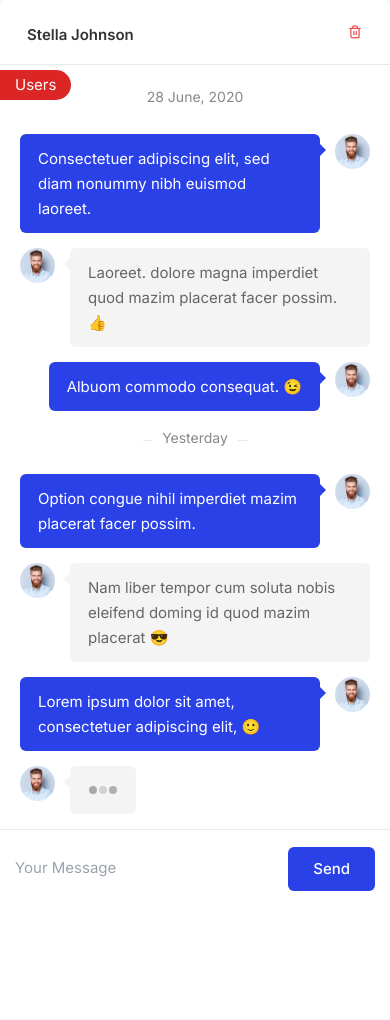
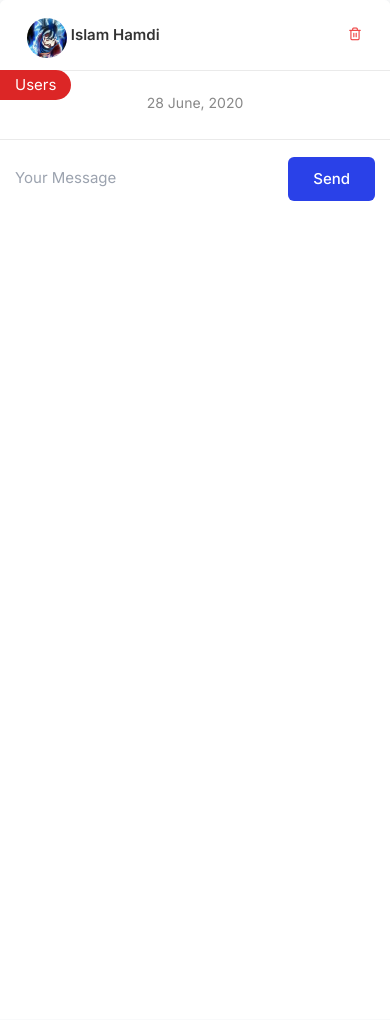
Before and after one commit to Islam412/Facebook-Clone, a Django app: a page that uses core/templates/chat/inbox_detail.html in a window 390 px wide. Shown: the part 65-1085 px from the top of the page. Run offline with Django 4.2, Linux system fonts and the light colour scheme; a user stored in the database is signed in; data comes from the database, SQL or seed files in the repository; both versions use the stored data as it was after the commit; some libraries are stand-ins or nearby versions.

Commit message:
return datat message in message detail

```diff
--- a/core/templates/chat/inbox.html
+++ b/core/templates/chat/inbox.html
@@ -35,7 +35,7 @@
                                                     <div class="message-by">
                                                         <div class="message-by-headline">
                                                             <h5>{{message.receiver.profile.full_name}}</h5>
-                                                            <span style="font-size: 15px;"><small>{{message.date|timesince}} ago</small></span>
+                                                            <span style="font-size: 14px;"><small>{{message.date|timesince}} ago</small></span>
                                                         </div>
                                                         <p>{{message.message}}</p>
                                                     </div>
--- a/core/templates/chat/inbox_detail.html
+++ b/core/templates/chat/inbox_detail.html
@@ -26,7 +26,7 @@
                             </div>
                             <div class="messages-inbox-inner" data-simplebar>
                                 <ul>
-                                    {% for message in chat_message %}
+                                    {% for message in message_list %}
                                         {% if request.user == message.sender %}
                                             <li>
                                                 <a href="#">
@@ -51,7 +51,7 @@
                                                     <div class="message-by">
                                                         <div class="message-by-headline">
                                                             <h5>{{message.sender.profile.full_name}}</h5>
-                                                            <span style="font-size: 15px;"><small>{{message.date|timesince}} ago</small></span>
+                                                            <span style="font-size: 14px;"><small>{{message.date|timesince}} ago</small></span>
                                                         </div>
                                                         <p>{{message.message}}</p>
                                                     </div>
@@ -80,8 +80,10 @@
                         <div class="message-content">
 
                             <div class="messages-headline">
-                                <h4> Stella Johnson </h4>
-                                <a href="#" class="message-action text-red-500"><i class="icon-feather-trash-2"></i> <span class="md:inline hidden"> Delete Conversation</span> </a>
+                                <div class="flex">
+                                    <img class="mr-1" src="{{ receiver_detail.profile.image.url }}" style="width: 40px; height: 40px; object-fit: cover; border-radius: 50%;" alt="">
+                                    <h4 class="ml-1"> {{ receiver_detail.profile.full_name|title }} </h4>
+                                </div>                                <a href="#" class="message-action text-red-500"><i class="icon-feather-trash-2"></i> <span class="md:inline hidden"> Delete Conversation</span> </a>
                             </div>
 
                             <div class="message-content-scrolbar" data-simplebar>
@@ -94,85 +96,30 @@
                                         <span>28 June, 2020</span>
                                     </div>
 
+                                    {% for message in message_detail %}
+                                        {% if message.sender == request.user %}
                                             <div class="message-bubble me">
                                                 <div class="message-bubble-inner">
-                                            <div class="message-avatar"><img src="assets/images/avatars/avatar-2.jpg" alt=""></div>
+                                                    <div class="message-avatar"><img src="{{message.sender.profile.image.url}}" alt=""></div>
                                                     <div class="message-text">
-                                                <p>Consectetuer adipiscing elit, sed diam nonummy nibh euismod laoreet.</p>
+                                                        <p>{{message.message}}</p>
                                                     </div>
                                                 </div>
                                                 <div class="clearfix"></div>
                                             </div>
-
+                                        {% else %}
                                             <div class="message-bubble">
                                                 <div class="message-bubble-inner">
-                                            <div class="message-avatar"><img src="assets/images/avatars/avatar-2.jpg" alt=""></div>
+                                                    <div class="message-avatar"><img src="{{message.sender.profile.image.url}}" alt=""></div>
                                                     <div class="message-text">
-                                                <p>Laoreet. dolore magna imperdiet quod mazim placerat facer possim. 👍</p>
+                                                        <p>{{message.message}}</p>
                                                     </div>
                                                 </div>
                                                 <div class="clearfix"></div>
                                             </div>
+                                        {% endif %}
+                                    {% endfor %}
 
-                                    <div class="message-bubble me">
-                                        <div class="message-bubble-inner">
-                                            <div class="message-avatar"><img src="assets/images/avatars/avatar-2.jpg" alt=""></div>
-                                            <div class="message-text">
-                                                <p>Albuom commodo consequat. 😉</p>
-                                            </div>
-                                        </div>
-                                        <div class="clearfix"></div>
-                                    </div>
-
-                                    <!-- Time Sign -->
-                                    <div class="message-time-sign">
-                                        <span>Yesterday</span>
-                                    </div>
-
-                                    <div class="message-bubble me">
-                                        <div class="message-bubble-inner">
-                                            <div class="message-avatar"><img src="assets/images/avatars/avatar-2.jpg" alt=""></div>
-                                            <div class="message-text">
-                                                <p>Option congue nihil imperdiet mazim placerat facer possim.</p>
-                                            </div>
-                                        </div>
-                                        <div class="clearfix"></div>
-                                    </div>
-
-                                    <div class="message-bubble">
-                                        <div class="message-bubble-inner">
-                                            <div class="message-avatar"><img src="assets/images/avatars/avatar-2.jpg" alt=""></div>
-                                            <div class="message-text">
-                                                <p> Nam liber tempor cum soluta nobis eleifend doming id quod mazim placerat 😎</p>
-                                            </div>
-                                        </div>
-                                        <div class="clearfix"></div>
-                                    </div>
-
-                                    <div class="message-bubble me">
-                                        <div class="message-bubble-inner">
-                                            <div class="message-avatar"><img src="assets/images/avatars/avatar-2.jpg" alt=""></div>
-                                            <div class="message-text">
-                                                <p>Lorem ipsum dolor sit amet, consectetuer adipiscing elit, 🙂</p>
-                                            </div>
-                                        </div>
-                                        <div class="clearfix"></div>
-                                    </div>
-
-                                    <div class="message-bubble">
-                                        <div class="message-bubble-inner">
-                                            <div class="message-avatar"><img src="assets/images/avatars/avatar-2.jpg" alt=""></div>
-                                            <div class="message-text">
-                                                <!-- Typing Indicator -->
-                                                <div class="typing-indicator">
-                                                    <span></span>
-                                                    <span></span>
-                                                    <span></span>
-                                                </div>
-                                            </div>
-                                        </div>
-                                        <div class="clearfix"></div>
-                                    </div>
                                 </div>
                                 <!-- Message Content Inner / End -->
 
```
Also changed, not shown: db.sqlite3, media/user_12/12.jpg (added). Lines whose indentation alone changed are shown as unchanged.
